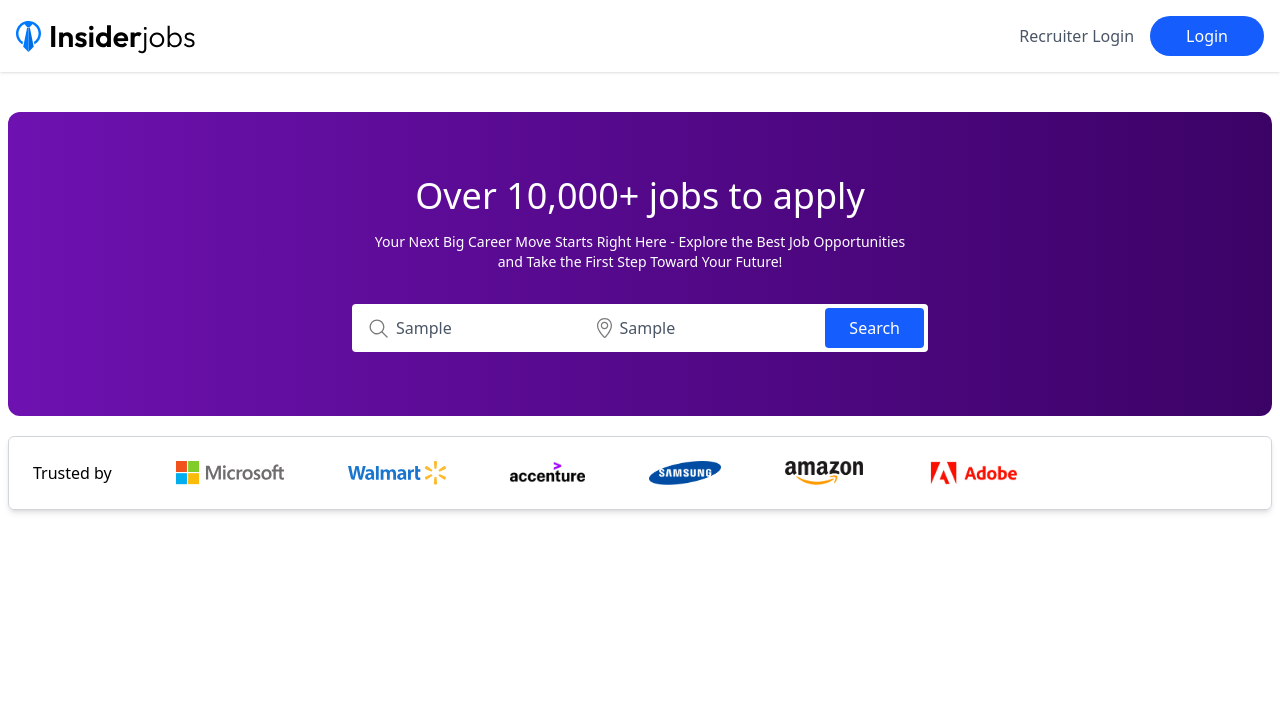
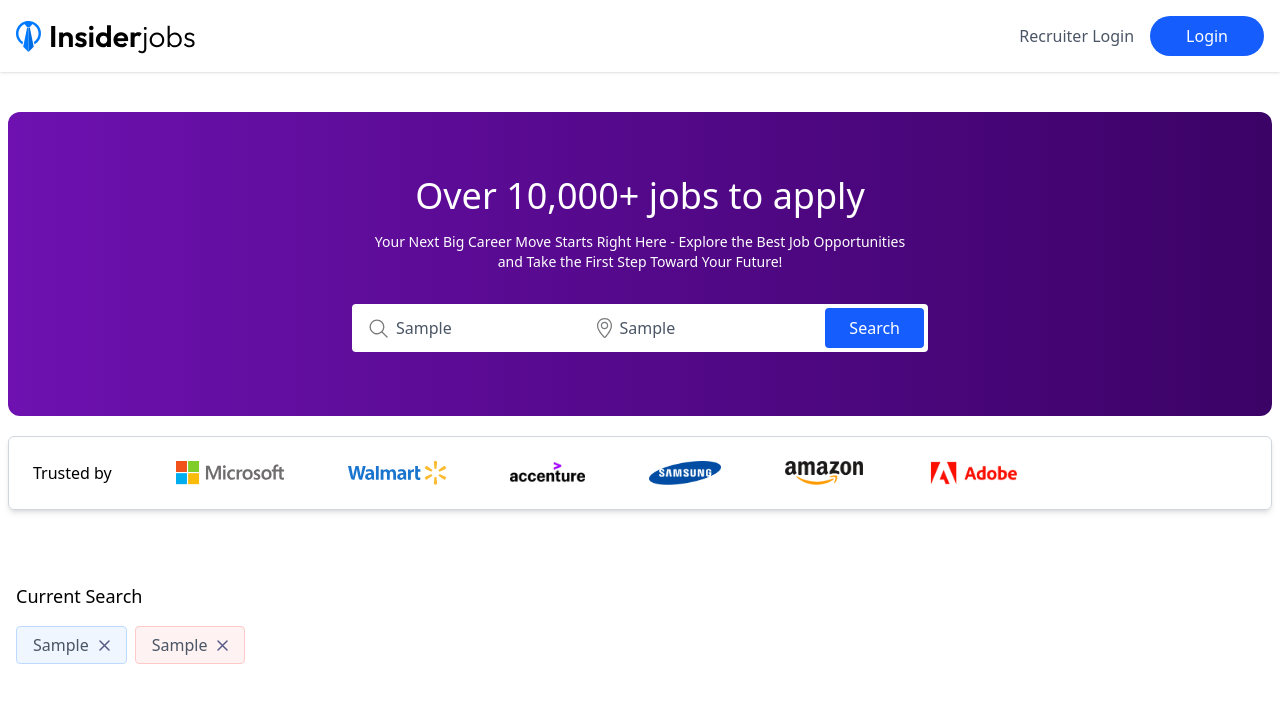
Before and after one commit to Biswaranjan287/job-portal, a React (Vite) app in the folder client/: page / in a window 1280 px wide. Both pictures are taken after typing "Sample", "Sample" into the empty fields and a click on the button "Search". Shown: the top 702 px of the page. Built offline with nearby package versions, Linux system fonts and the light colour scheme; no server answers.

Commit message:
feat(client): add JobListing component to display job listings with search filter functionality

```diff
--- /dev/null
+++ b/client/src/components/JobListing.jsx
@@ -0,0 +1,52 @@
+import React, { useContext } from 'react'
+import { AppContext } from '../context/AppContext'
+import { assets } from '../assets/assets'
+
+const JobListing = () => {
+
+    const { isSearched, searchFilter, setSearchFilter } = useContext(AppContext)
+
+    return (
+        <div className='container 2xl:px-20 mx-auto flex flex-col lg:flex-row max-lg:space-y-8 py-8'>
+
+            {/* Sidebar */}
+            <div className='w-full lg:w-1/4 bg-white px-4'>
+
+                {/* Search Filter from Hero Component */}
+                {
+                    isSearched && (searchFilter.title !== "" || searchFilter.location !== "") && (
+                        <>
+                            <h3 className='font-medium text-lg mb-4'>Current Search</h3>
+                            <div className='mb-4 text-gray-600'>
+                                {searchFilter.title && (
+                                    <span className='inline-flex items-center gap-2.5 bg-blue-50 border border-blue-200 px-4 py-1.5 rounded'>
+                                        {searchFilter.title}
+                                        <img
+                                            onClick={e => setSearchFilter(prev => ({ ...prev, title:"" }))}
+                                            className='cursor-pointer'
+                                            src={assets.cross_icon} alt=""
+                                        />
+                                    </span>
+                                )}
+                                {searchFilter.location && (
+                                    <span className='ml-2 inline-flex items-center gap-2.5 bg-red-50 border border-red-200 px-4 py-1.5 rounded'>
+                                        {searchFilter.location}
+                                        <img
+                                            onClick={e => setSearchFilter(prev => ({ ...prev, location:"" }))}
+                                            className='cursor-pointer'
+                                            src={assets.cross_icon} alt=""
+                                        />
+                                    </span>
+                                )}
+                            </div>
+                        </>
+                    )
+                }
+
+            </div>
+
+        </div>
+    )
+}
+
+export default JobListing
--- a/client/src/pages/Home.jsx
+++ b/client/src/pages/Home.jsx
@@ -1,12 +1,14 @@
 import React from 'react'
 import Navbar from '../components/Navbar'
 import Hero from '../components/Hero'
+import JobListing from '../components/JobListing'
 
 const Home = () => {
     return (
         <div>
             <Navbar />
             <Hero />
+            <JobListing />
         </div>
     )
 }
```
